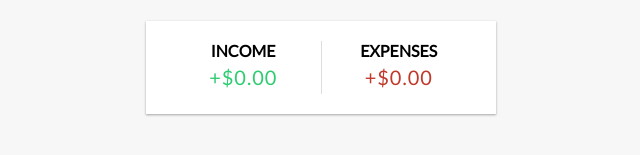
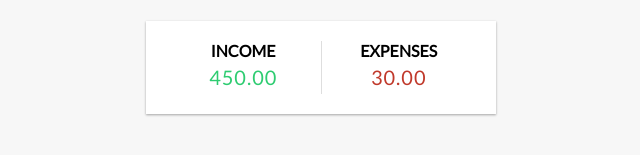
Before and after one commit to Fooagsmart/expense_Trtaker, a React (Create React App) app: page / in a window 1280 px wide. Shown: the part 136-291 px from the top of the page, without its empty margins (319-959 px from the left). Built offline with nearby package versions, Linux system fonts and the light colour scheme.

Commit message:
income and expenses

```diff
--- a/src/Components/IncomeExpenses.js
+++ b/src/Components/IncomeExpenses.js
@@ -1,15 +1,31 @@
-import React from 'react'
+import React, {useContext} from 'react'
+import { GlobalContext } from '../Context/GlobalContext'
 
 const IncomeExpenses = () => {
+    const { transactions } = useContext(GlobalContext);
+
+    const amounts = transactions.map(transaction => transaction.amount);
+
+    const income = amounts
+    .filter(item => item > 0)
+    .reduce((acc,item) => (acc += item), 0)
+    .toFixed(2);
+
+    const expense = (
+        amounts.filter(item => item < 0).reduce((acc, item) =>(acc += item), 0) * -1
+    ).toFixed(2);
+
+
+
   return (
     <div className='inc-exp-container'>
         <div>
             <h4>Income</h4>
-            <p className='money plus'>+$0.00</p>
+            <p className='money plus'>{income}</p>
         </div>
         <div>
             <h4>Expenses</h4>
-            <p className='money minus'>+$0.00</p>
+            <p className='money minus'>{expense}</p>
         </div>
     </div>
   )
```
Also changed, not shown: src/Components/Balance.js (+8 -8 lines).
